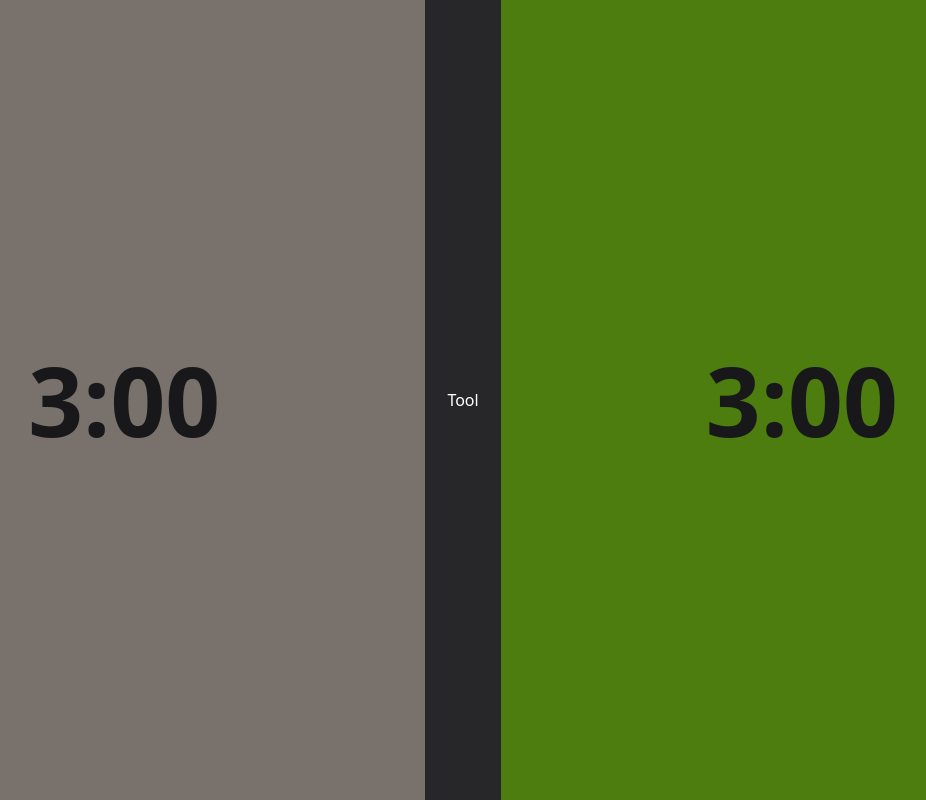
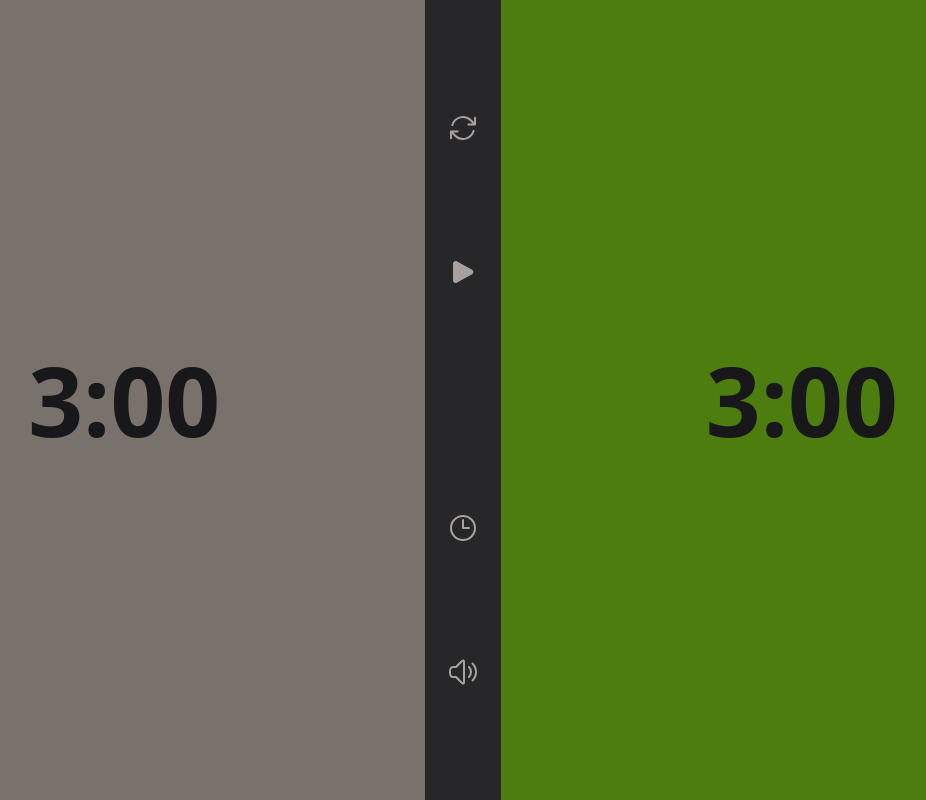
Before and after one commit to mamad-1999/Chess-Clocks, a Next.js app: page / in a window 1280 px wide. Shown: the whole page, without its empty margins (177-1103 px from the left). Built offline with nearby package versions, Linux system fonts and the light colour scheme.

Commit message:
fit: complete initial ToolBar UI 🚀

```diff
--- a/src/app/components/NumberBox.tsx
+++ b/src/app/components/NumberBox.tsx
@@ -7,7 +7,7 @@ const NumberBox = ({ color }: PropColor) => {
     return (
         <div className={`w-full md:w-1/2 ${color} md:h-screen h-1/2 flex items-center justify-center`
         }>
-            <h3 className="text-8xl font-bold text-zinc-900">
+            <h3 className="text-8xl font-semibold text-zinc-900">
                 3:00
             </h3>
         </div >
--- a/src/app/components/ToolBar.tsx
+++ b/src/app/components/ToolBar.tsx
@@ -1,8 +1,25 @@
 
 const ToolBar = () => {
     return (
-        <section className="flex md:flex-col items-center justify-center bg-zinc-800 w-full md:w-20 h-16 md:h-screen text-white">
-            Tool
+        <section className="flex md:flex-col items-center justify-evenly bg-zinc-800 w-full md:w-20 h-16 md:h-screen text-white">
+            <div className="flex md:flex-col items-center justify-evenly w-full h-full">
+                <svg xmlns="http://www.w3.org/2000/svg" fill="none" viewBox="0 0 24 24" strokeWidth={1.5} stroke="currentColor" className="w-8 h-8 stroke-stone-400">
+                    <path strokeLinecap="round" strokeLinejoin="round" d="M16.023 9.348h4.992v-.001M2.985 19.644v-4.992m0 0h4.992m-4.993 0l3.181 3.183a8.25 8.25 0 0013.803-3.7M4.031 9.865a8.25 8.25 0 0113.803-3.7l3.181 3.182m0-4.991v4.99" />
+                </svg>
+                <svg xmlns="http://www.w3.org/2000/svg" viewBox="0 0 24 24" strokeWidth={1.5} stroke="currentColor" className="w-8 h-8 fill-stone-400 stroke-stone-400">
+                    <path strokeLinecap="round" strokeLinejoin="round" d="M5.25 5.653c0-.856.917-1.398 1.667-.986l11.54 6.348a1.125 1.125 0 010 1.971l-11.54 6.347a1.125 1.125 0 01-1.667-.985V5.653z" />
+                </svg>
+            </div>
+            <div className="flex md:flex-col items-center justify-evenly w-full h-full">
+                <svg xmlns="http://www.w3.org/2000/svg" fill="none" viewBox="0 0 24 24" strokeWidth={1.5} stroke="currentColor" className="w-8 h-8 stroke-stone-400">
+                    <path strokeLinecap="round" strokeLinejoin="round" d="M12 6v6h4.5m4.5 0a9 9 0 11-18 0 9 9 0 0118 0z" />
+                </svg>
+                <svg xmlns="http://www.w3.org/2000/svg" fill="none" viewBox="0 0 24 24" strokeWidth={1.5} stroke="currentColor" className="w-8 h-8 stroke-stone-400">
+                    <path strokeLinecap="round" strokeLinejoin="round" d="M19.114 5.636a9 9 0 010 12.728M16.463 8.288a5.25 5.25 0 010 7.424M6.75 8.25l4.72-4.72a.75.75 0 011.28.53v15.88a.75.75 0 01-1.28.53l-4.72-4.72H4.51c-.88 0-1.704-.507-1.938-1.354A9.01 9.01 0 012.25 12c0-.83.112-1.633.322-2.396C2.806 8.756 3.63 8.25 4.51 8.25H6.75z" />
+                </svg>
+
+            </div>
+
         </section>
     )
 }
```
